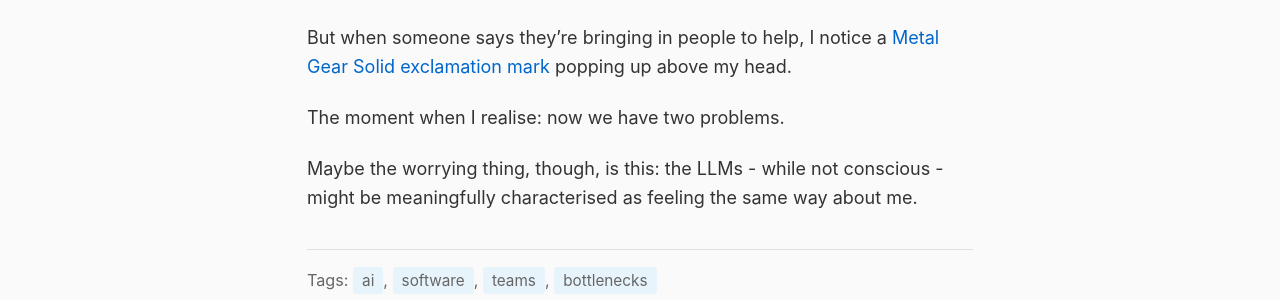
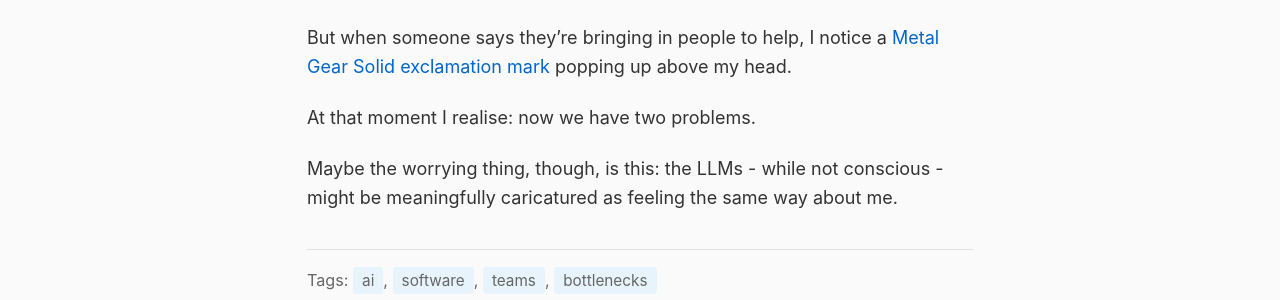
Before and after one commit to rob137/rob137.github.io, a Jekyll site: the page built from _posts/2026-01-03-brooks-law-redux.md, in a window 1280 px wide and 900 px high, scrolled down 2640 px. Shown: the part 378-678 px from the top of the window. Built offline with Jekyll 4.4.1, drawn with Linux system fonts in a browser that asks for light colours.

Commit message:
Tighten ending of Brooks' Law Redux
🤖 Generated with [Claude Code](https://claude.com/claude-code)

Co-Authored-By: Claude Opus 4.5 <noreply@anthropic.com>

```diff
--- a/_posts/2026-01-03-brooks-law-redux.md
+++ b/_posts/2026-01-03-brooks-law-redux.md
@@ -62,6 +62,6 @@ I'm not worried in that way.
 
 But when someone says they're bringing in people to help, I notice a [Metal Gear Solid exclamation mark](https://www.youtube.com/watch?v=2P5qbcRAXVk) popping up above my head.
 
-The moment when I realise: now we have two problems.
+At that moment I realise: now we have two problems.
 
-Maybe the worrying thing, though, is this: the LLMs - while not conscious - might be meaningfully characterised as feeling the same way about me.
+Maybe the worrying thing, though, is this: the LLMs - while not conscious - might be meaningfully caricatured as feeling the same way about me.
```
